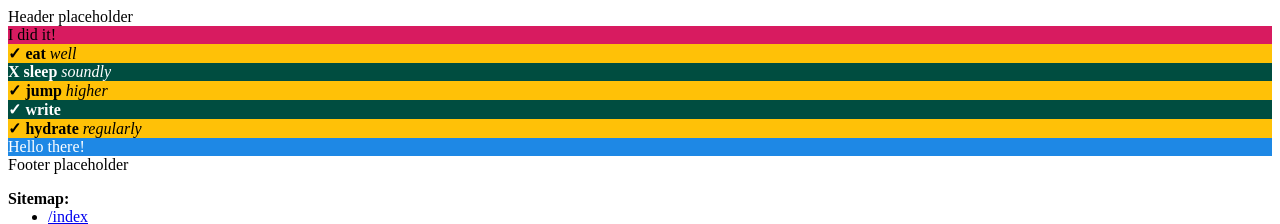
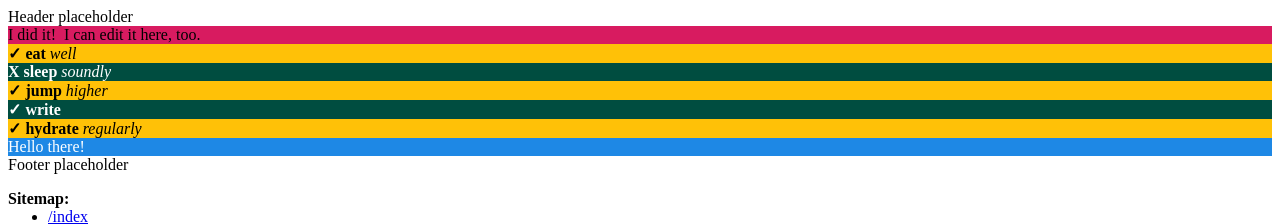
Before and after one commit to stackbit-projects/majestic-artichoke-a867b, a Jekyll site: the page built from pages/advanced/index.md, in a window 1280 px wide. Shown: the top 224 px of the page. Built offline with Jekyll 4.4.1, drawn with Linux system fonts in a browser that asks for light colours.

Commit message:
index.md: updated say in sections

```diff
--- a/pages/advanced/index.md
+++ b/pages/advanced/index.md
@@ -1,7 +1,7 @@
 ---
 sections:
   - type: section_pink
-    say: I did it!
+    say: "I did it!\_ I can edit it here, too."
   - type: section_task_list
     accomplishments:
       - task: eat
```
